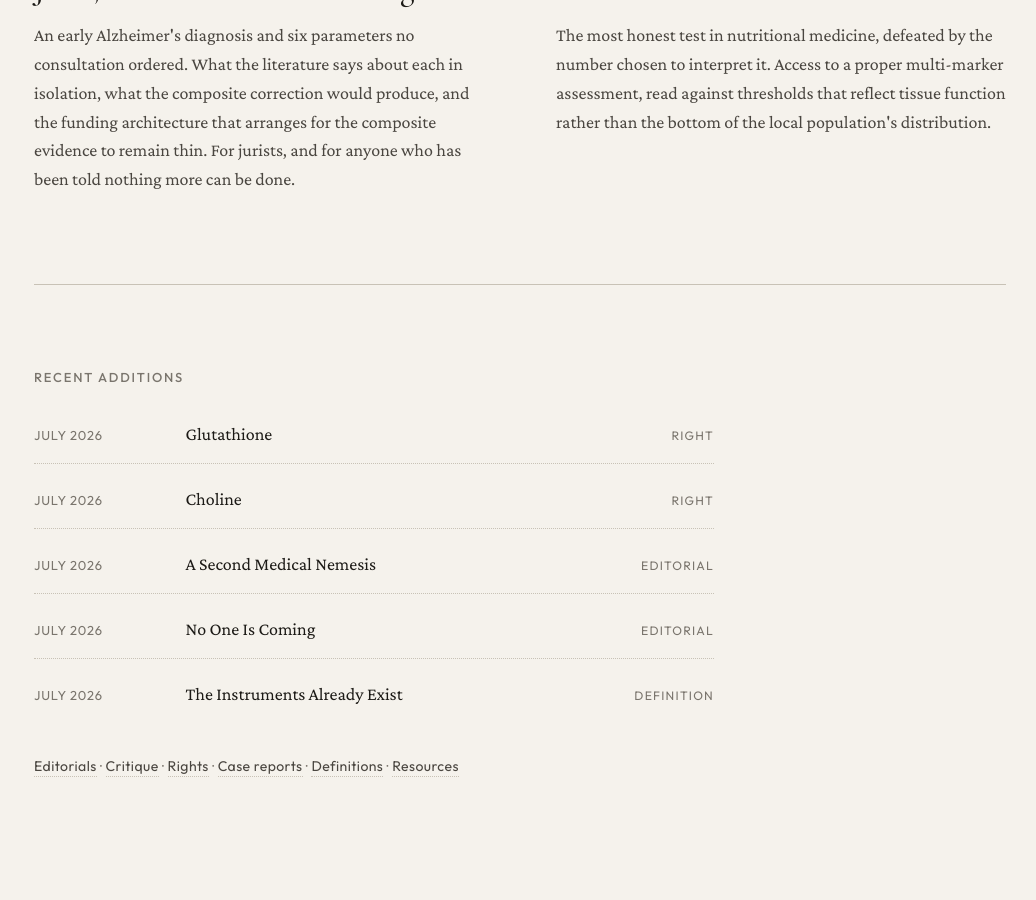
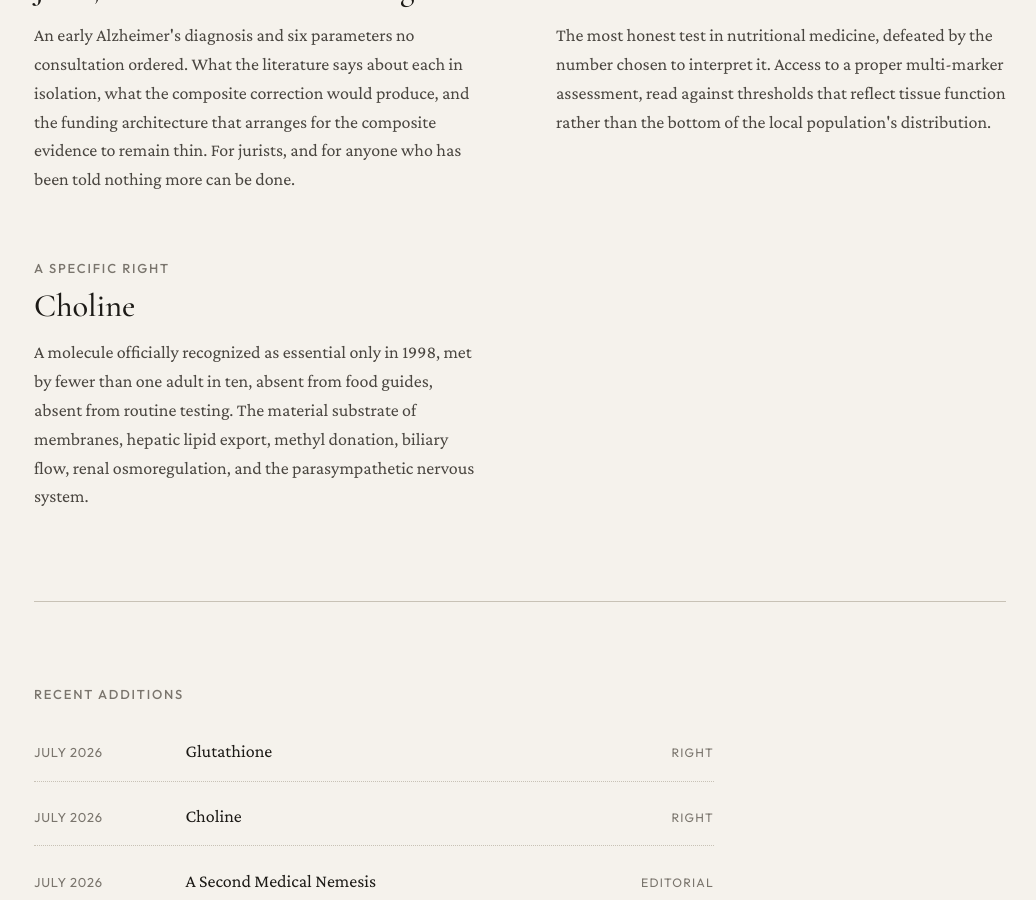
Before and after one commit to PerigGouanvic/physiological-rights, a Jekyll site: the page built from index.md, in a window 1280 px wide and 900 px high, scrolled down 1304 px. Shown: the whole window, without its empty margins (120-1156 px from the left). Built offline with Jekyll 4.4.1, drawn with Linux system fonts in a browser that asks for light colours.

Commit message:
edit(home): add Choline rubrique
Surface Choline alongside Iron in the "A specific right" band —
choline being the freshest fiche and one that reframes what "essential"
means (recognized 1998, met by <10% of adults, absent from food guides
and routine testing).

```diff
--- a/index.md
+++ b/index.md
@@ -44,6 +44,12 @@ description: "Physiological Rights: the clinical specification of the right to f
     <p class="chapo">The most honest test in nutritional medicine, defeated by the number chosen to interpret it. Access to a proper multi-marker assessment, read against thresholds that reflect tissue function rather than the bottom of the local population's distribution.</p>
   </article>
 
+  <article class="home-rubrique">
+    <p class="kicker">A specific right</p>
+    <h3><a href="{{ '/rights/choline/' | relative_url }}">Choline</a></h3>
+    <p class="chapo">A molecule officially recognized as essential only in 1998, met by fewer than one adult in ten, absent from food guides, absent from routine testing. The material substrate of membranes, hepatic lipid export, methyl donation, biliary flow, renal osmoregulation, and the parasympathetic nervous system.</p>
+  </article>
+
 </section>
 
 <hr class="home-rule">
```
